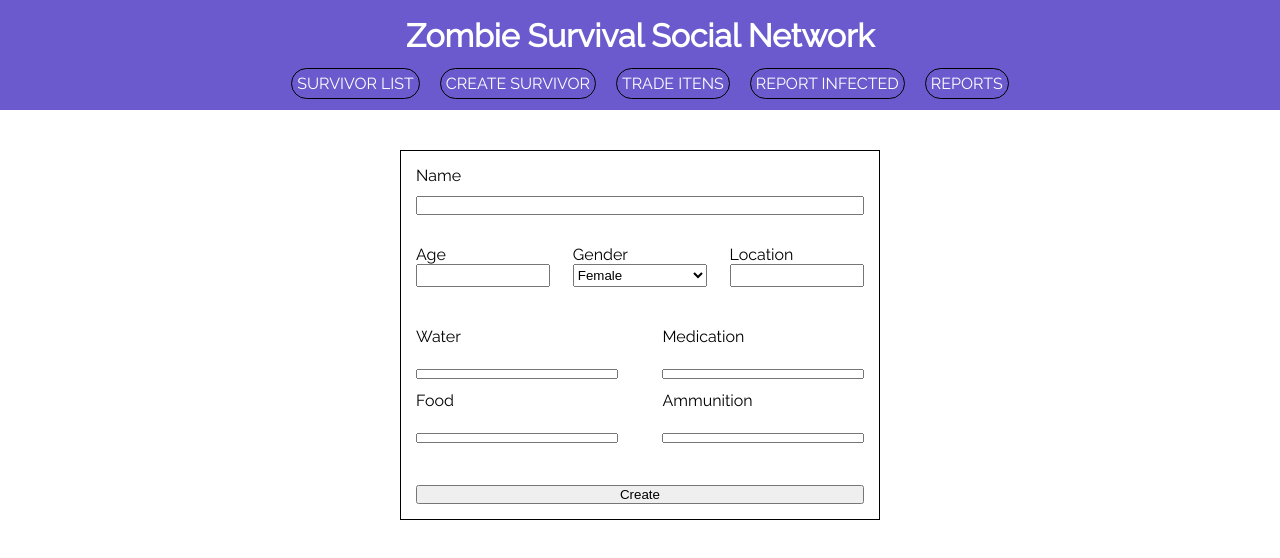
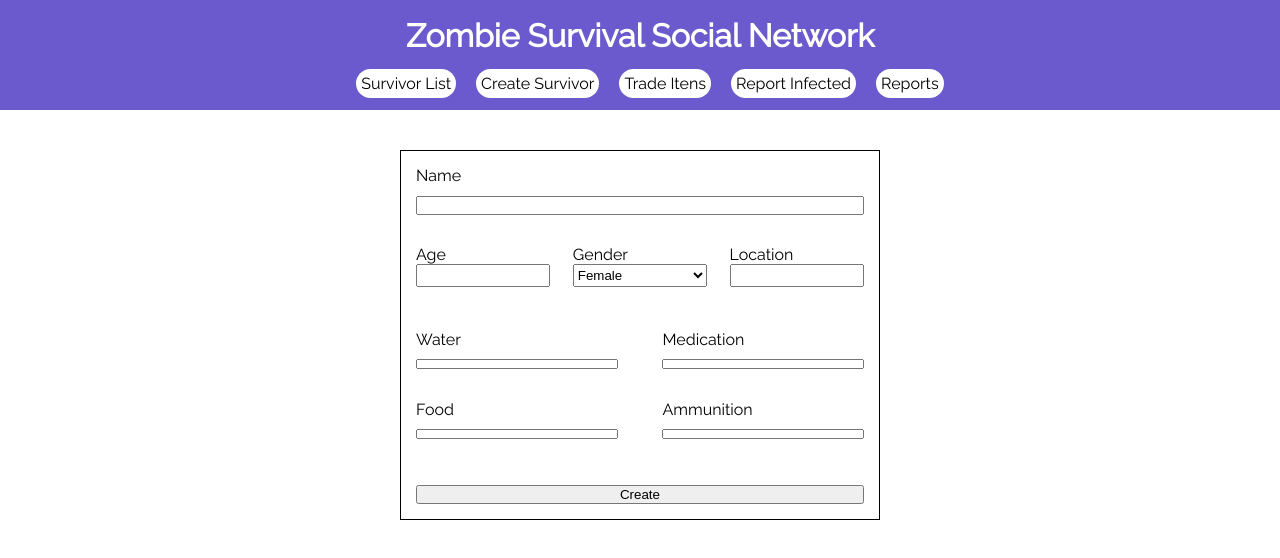
Before and after one commit to moacirguedes/zssn-front, a React (Create React App) app: page /create in a window 1280 px wide. Shown: the top 558 px of the page. Built offline with nearby package versions, Linux system fonts and the light colour scheme.

Commit message:
Css changes

```diff
--- a/src/components/form/index.js
+++ b/src/components/form/index.js
@@ -6,8 +6,9 @@ const Form = (props) =>
     className="Form"
     onSubmit={props.handleSubmit}
   >
-    <label className="CreateLabel">Name</label>
+    <label for="name" className="CreateLabel">Name</label>
     <input
+      id="name"
       required
       name="name"
       value={props.name}
@@ -16,9 +17,10 @@ const Form = (props) =>
 
     <div className="Inline">
       <div class="LabelInput">
-        <label className="CreateLabel">Age</label>
+        <label for="age" className="CreateLabel">Age</label>
 
         <input
+          id="age"
           className="CreateSurvivorInput"
           type="number"
           min="2"
@@ -31,9 +33,10 @@ const Form = (props) =>
       </div>
 
       <div class="LabelInput">
-        <label className="CreateLabel">Gender</label>
+        <label for="gender" className="CreateLabel">Gender</label>
 
         <select
+          id="gender"
           className="CreateSurvivorInput"
           value={props.gender}
           onChange={props.handleChange}
@@ -45,9 +48,10 @@ const Form = (props) =>
       </div>
 
       <div class="LabelInput">
-        <label className="CreateLabel">Location</label>
+        <label for="lonlat" className="CreateLabel">Location</label>
 
         <input
+          id="lonlat"
           value={props.lonlat}
           onChange={props.handleChange}
           name="lonlat"
@@ -58,10 +62,10 @@ const Form = (props) =>
 
     <div className="Inline height140">
       <div className="ItensDiv">
-        <label className="CreateLabel">Water</label>
-        <br />
+        <label for="water" className="CreateLabel">Water</label>
 
         <input
+          id="water"
           className="CreateItemInput"
           type="number"
           min="0"
@@ -71,10 +75,10 @@ const Form = (props) =>
           name="water"
         />
 
-        <label className="CreateLabel">Food</label>
-        <br />
+        <label for="food" className="CreateLabel">Food</label>
 
         <input
+          id="food"
           className="CreateItemInput"
           type="number"
           min="0"
@@ -86,10 +90,10 @@ const Form = (props) =>
       </div>
 
       <div className="ItensDiv">
-        <label className="CreateLabel">Medication</label>
-        <br />
+        <label for="medication" className="CreateLabel">Medication</label>
 
         <input
+          id="medication"
           className="CreateItemInput"
           type="number"
           min="0"
@@ -99,10 +103,10 @@ const Form = (props) =>
           name="medication"
         />
 
-        <label className="CreateLabel">Ammunition</label>
-        <br />
+        <label for="ammunition" className="CreateLabel">Ammunition</label>
 
         <input
+          id="ammunition"
           className="CreateItemInput"
           type="number"
           min="0"
--- a/src/components/form/style.css
+++ b/src/components/form/style.css
@@ -21,7 +21,7 @@
   width: 45%;
   display: flex;
   flex-direction: column;
-  justify-content: space-evenly;
+  justify-content: space-around;
 }
 
 .CreateItemInput {
--- a/src/components/form_update/index.js
+++ b/src/components/form_update/index.js
@@ -4,8 +4,9 @@ import './styles.css';
 const FormUpdate = (props) =>
 
   <form className="Form" onSubmit={props.handleSubmit}>
-    <label className="UpdateLabel">Name</label>
+    <label for="name" className="UpdateLabel">Name</label>
     <input
+      id="name"
       type="text"
       value={props.name}
       name="name"
@@ -14,8 +15,9 @@ const FormUpdate = (props) =>
 
     <div className="UpdateInline">
       <div className="UpdateLabelInput">
-        <label className="UpdateLabel">Age</label>
+        <label for="age" className="UpdateLabel">Age</label>
         <input
+          id="age"
           className="UpdateInput"
           type="number"
           min="2"
@@ -28,8 +30,9 @@ const FormUpdate = (props) =>
       </div>
 
       <div className="UpdateLabelInput">
-        <label className="UpdateLabel">Gender</label>
+        <label for="gender" className="UpdateLabel">Gender</label>
         <select
+          id="gender"
           className="UpdateInput"
           value={props.gender}
           onChange={props.handleChange}
@@ -41,8 +44,9 @@ const FormUpdate = (props) =>
       </div>
     </div>
 
-    <label className="UpdateLabel">Location</label>
+    <label for="lonlat" className="UpdateLabel">Location</label>
     <input
+      id="lonlat"
       placeholder="POINT (-1.0 1.0)"
       name="lonlat"
       value={props.lonlat}
--- a/src/components/header/index.js
+++ b/src/components/header/index.js
@@ -7,11 +7,11 @@ const Header = () =>
     <h1>Zombie Survival Social Network</h1>
 
     <div className="Header__wrapper">
-      <Link className="Header__link" to="/">SURVIVOR LIST</Link>
-      <Link className="Header__link" to="/create">CREATE SURVIVOR</Link>
-      <Link className="Header__link" to="/trade">TRADE ITENS</Link>
-      <Link className="Header__link" to="/report">REPORT INFECTED</Link>
-      <Link className="Header__link" to="/reports">REPORTS</Link>
+      <Link className="Header__link" to="/">Survivor List</Link>
+      <Link className="Header__link" to="/create">Create Survivor</Link>
+      <Link className="Header__link" to="/trade">Trade Itens</Link>
+      <Link className="Header__link" to="/report">Report Infected</Link>
+      <Link className="Header__link" to="/reports">Reports</Link>
     </div>
   </header>
 
--- a/src/components/header/styles.css
+++ b/src/components/header/styles.css
@@ -15,9 +15,10 @@
 
 .Header__link {
   text-decoration: none;
+  text-transform: capitalize;
   padding: 5px;
-  color: white;
-  border: 1px solid black;
-  border-radius: 20px;
+  color: black;
   margin-left: 20px;
+  background: white;
+  border-radius: 15px;
 }
--- a/src/components/table/index.js
+++ b/src/components/table/index.js
@@ -2,7 +2,9 @@ import React from 'react';
 import './styles.css';
 import Row from '../row';
 
-const Table = ({survivors}) =>
+const Table = ({ survivors }) =>
+
+  <div className="TableSize">
     <table className="Table">
       <thead>
         <tr className="Table__header-item">
@@ -34,5 +36,6 @@ const Table = ({survivors}) =>
         )}
       </tbody>
     </table>
+  </div>
 
 export default Table;
--- a/src/components/table/styles.css
+++ b/src/components/table/styles.css
@@ -11,3 +11,8 @@
 .Table__header-item{
   background-color: gainsboro;
 }
+
+.TableSize {
+  height: 650px;
+  overflow: auto;
+}
```
Lines whose indentation alone changed are shown as unchanged.
